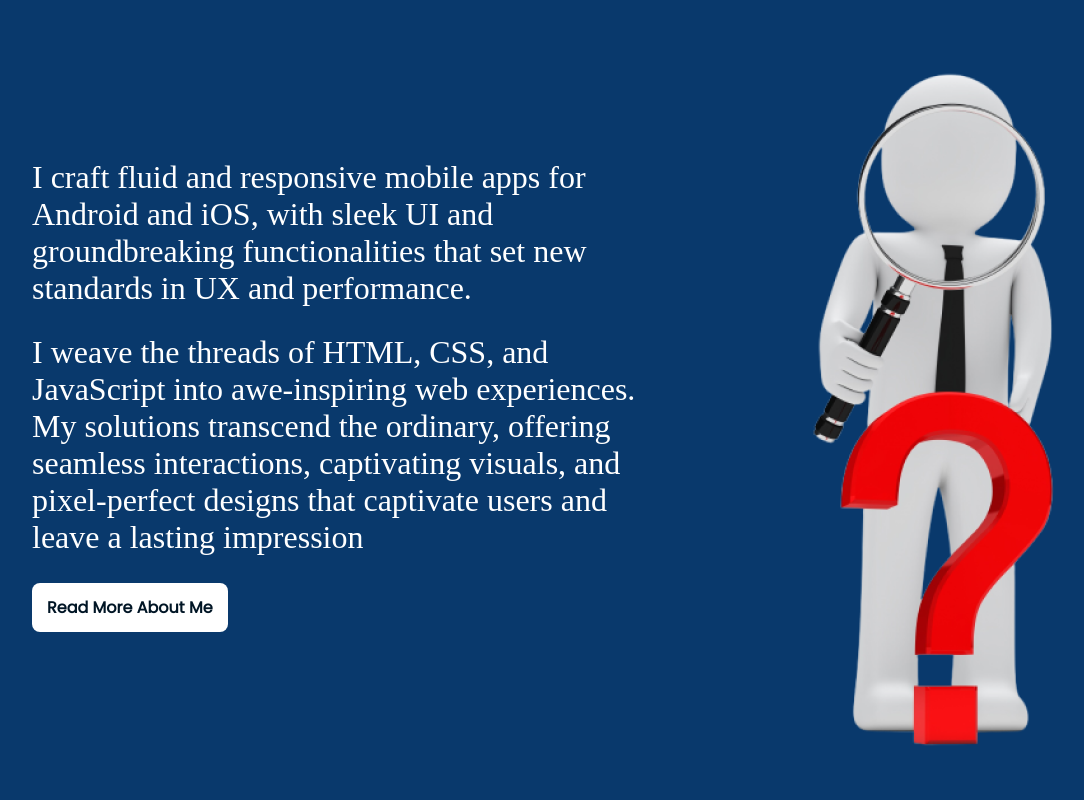
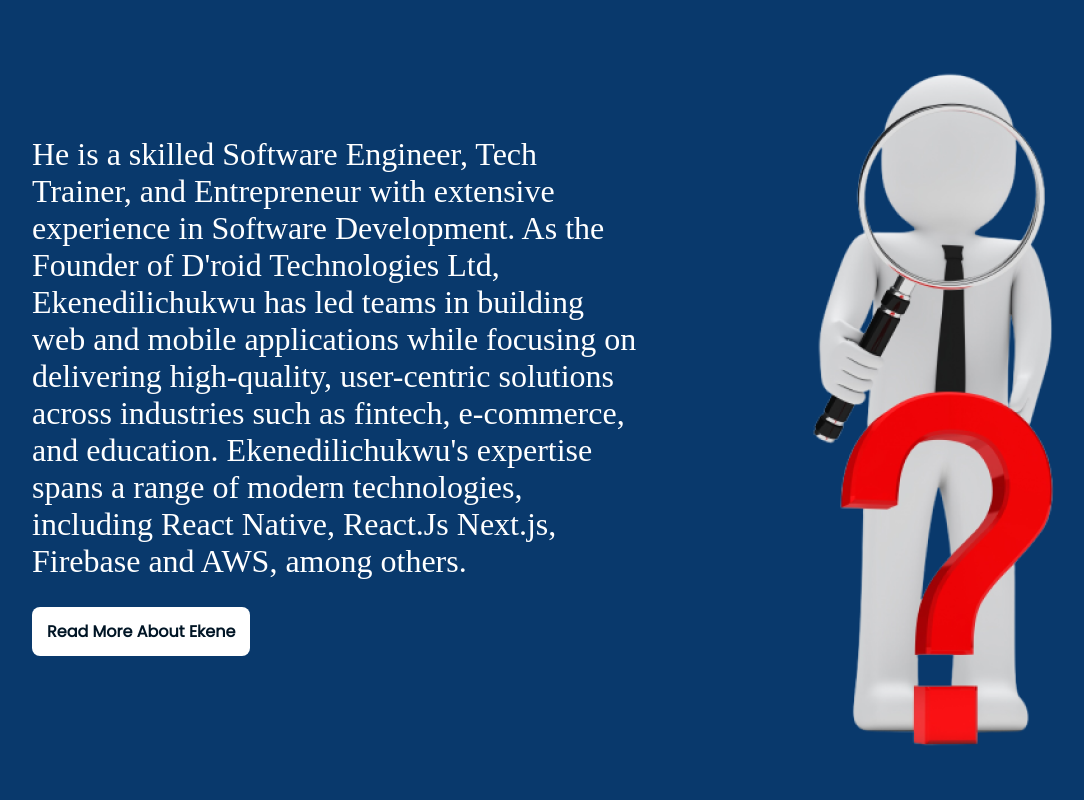
Before and after one commit to developerekene/myprofilemain, a React (Create React App) app: page / in a window 1280 px wide. Shown: the part 940-1740 px from the top of the page, without its empty margins (38-1122 px from the left). Built offline with nearby package versions, Linux system fonts and the light colour scheme; a web font is replaced by a local one.

Commit message:
update to all texts on welcome page

```diff
--- a/src/App/UI/Pages/WelcomePage.tsx
+++ b/src/App/UI/Pages/WelcomePage.tsx
@@ -71,20 +71,18 @@ const WelcomePage: React.FunctionComponent = () => {
         <div className="who_is_ekene_content">
           <div className="who_is_ekene_content_left">
             <p>
-              I craft fluid and responsive mobile apps for Android and iOS, with
-              sleek UI and groundbreaking functionalities that set new standards
-              in UX and performance.
-            </p>
-            <p>
-              I weave the threads of HTML, CSS, and JavaScript into
-              awe-inspiring web experiences. My solutions transcend the
-              ordinary, offering seamless interactions, captivating visuals, and
-              pixel-perfect designs that captivate users and leave a lasting
-              impression
+              He is a skilled Software Engineer, Tech Trainer, and Entrepreneur
+              with extensive experience in Software Development. As the Founder
+              of D'roid Technologies Ltd, Ekenedilichukwu has led teams in
+              building web and mobile applications while focusing on delivering
+              high-quality, user-centric solutions across industries such as
+              fintech, e-commerce, and education. Ekenedilichukwu's expertise
+              spans a range of modern technologies, including React Native,
+              React.Js Next.js, Firebase and AWS, among others.
             </p>
             <div className="btns_width">
               <button onClick={() => {}} className="btnMain">
-                Read More About Me
+                Read More About Ekene
               </button>
             </div>
           </div>
@@ -158,14 +156,15 @@ const WelcomePage: React.FunctionComponent = () => {
           </div>
           <div className="tech_trainer_p">
             <p>
-              Explore a curated collection of powerful resources and tools
-              designed to supercharge your development journey. From code
-              editors to testing utilities and productivity enhancers, our array
-              of Developer Tools is your one-stop destination for optimizing
-              your workflow. Whether you're a seasoned developer or just
-              starting your coding adventure, these tools are here to simplify,
-              streamline, and supercharge your projects. Dive in and elevate
-              your development experience today!
+              He excels at breaking down complex technical concepts into
+              digestible, actionable steps, making technology accessible to
+              beginners while also providing deep insights for more advanced
+              learners. Ekenedilichukwu is known for his patient, encouraging
+              teaching style, which fosters a supportive learning environment.
+              His experience working in dynamic tech environments allows him to
+              provide real-world examples, ensuring his students are not only
+              learning the theory but also gaining the practical skills they
+              need to succeed.
             </p>
             <div className="btns_width">
               <button className="btnMain">Read More</button>
@@ -178,14 +177,15 @@ const WelcomePage: React.FunctionComponent = () => {
         <div className="entre_con">
           <div className="entre_p">
             <p>
-              Explore a curated collection of powerful resources and tools
-              designed to supercharge your development journey. From code
-              editors to testing utilities and productivity enhancers, our array
-              of Developer Tools is your one-stop destination for optimizing
-              your workflow. Whether you're a seasoned developer or just
-              starting your coding adventure, these tools are here to simplify,
-              streamline, and supercharge your projects. Dive in and elevate
-              your development experience today!
+              Ekenedilichukwu’s vision revolves around building cutting-edge
+              products that combine practicality with innovation. He
+              successfully launched D'roid Technologies Ltd, a product-led
+              company, to offer tailored software solutions and empower
+              businesses by leveraging the latest advancements in mobile and web
+              technologies. His leadership style fosters a culture of
+              creativity, collaboration, and continuous improvement, allowing
+              him to guide his team through the complexities of product
+              development and market dynamics.
             </p>
             <button onClick={() => {}} className="btnSec">
               Read More
```
